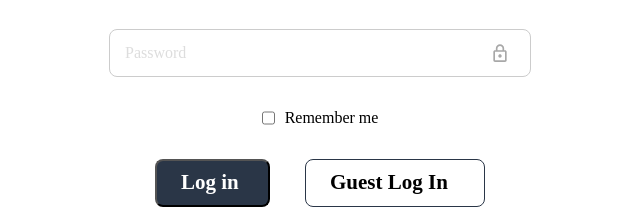
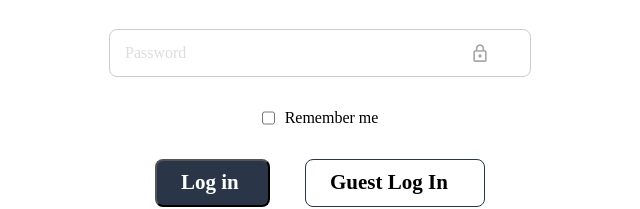
Before and after one commit to StefanNagel0/Join, a plain HTML site: page html/login.html in a window 1280 px wide. Shown: the part 441-650 px from the top of the page, 320-960 px from the left. Drawn offline with Linux system fonts and the light colour scheme; a web font is replaced by a local one.

Commit message:
update css Contact

```diff
--- a/css/login.css
+++ b/css/login.css
@@ -175,7 +175,7 @@ body {
 }
 
 #password {
-    background: url(../assets/svg/lock.svg) no-repeat scroll 380px center;
+    background: url(../assets/svg/lock.svg) no-repeat scroll 360px center;
     padding-left: 15px;
     background-size: 20px;
 }
```
